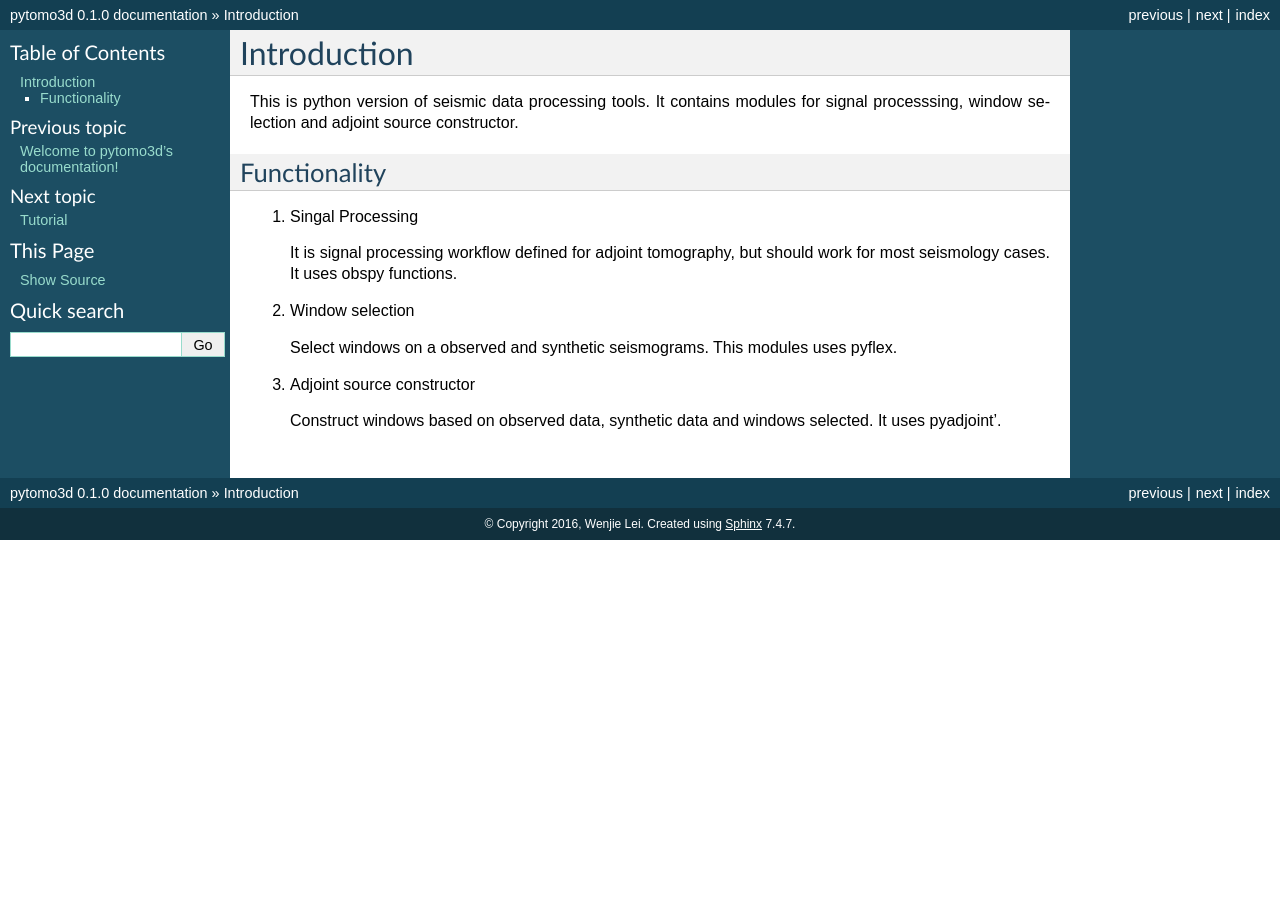
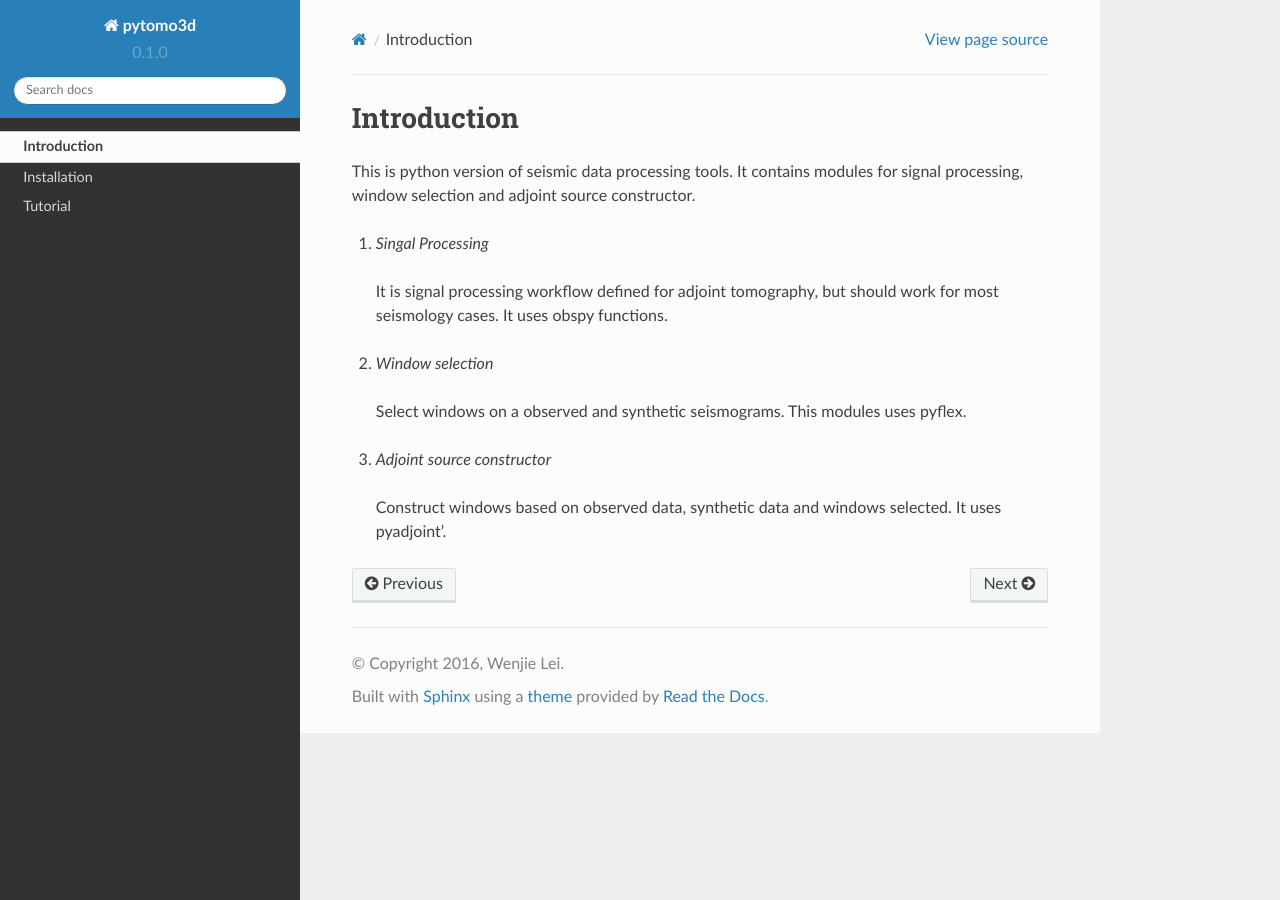
Before and after one commit to computational-seismology/pytomo3d, a Sphinx documentation site: the page built from docs/source/intro.rst, in a window 1280 px wide. Built offline with Sphinx 7.4.7 and the Read the Docs theme 2.0.0, drawn with Linux system fonts in a browser that asks for light colours.

Commit message:
update docs

```diff
--- a/docs/source/conf.py
+++ b/docs/source/conf.py
@@ -14,6 +14,7 @@
 
 import sys
 import os
+import sphinx_rtd_theme
 
 # If extensions (or modules to document with autodoc) are in another directory,
 # add these directories to sys.path here. If the directory is relative to the
@@ -103,12 +104,14 @@ pygments_style = 'sphinx'
 
 # The theme to use for HTML and HTML Help pages.  See the documentation for
 # a list of builtin themes.
-html_theme = 'default'
+#html_theme = 'default'
+html_theme = "sphinx_rtd_theme"
 
 # Theme options are theme-specific and customize the look and feel of a theme
 # further.  For a list of options available for each theme, see the
 # documentation.
 #html_theme_options = {}
+html_theme_path = [sphinx_rtd_theme.get_html_theme_path()]
 
 # Add any paths that contain custom themes here, relative to this directory.
 #html_theme_path = []
--- a/docs/source/index.rst
+++ b/docs/source/index.rst
@@ -12,6 +12,7 @@ Welcome to pytomo3d's documentation!
    :maxdepth: 2
 
    intro
+   install
    tutorial
 
 
--- a/docs/source/intro.rst
+++ b/docs/source/intro.rst
@@ -1,18 +1,13 @@
 Introduction
 ================================
 
-This is python version of seismic data processing tools. It contains modules for signal processsing, window selection and adjoint source constructor.
+This is python version of seismic data processing tools. It contains modules for signal processing, window selection and adjoint source constructor.
 
-Functionality
-++++++++++++++++++++++++++++
-1. Singal Processing
+1. *Singal Processing*
+  It is signal processing workflow defined for adjoint tomography, but should work for most seismology cases. It uses obspy functions.
 
-   It is signal processing workflow defined for adjoint tomography, but should work for most seismology cases. It uses obspy functions.
+2. *Window selection*
+  Select windows on a observed and synthetic seismograms. This modules uses pyflex.
 
-2. Window selection
-
-   Select windows on a observed and synthetic seismograms. This modules uses pyflex.
-
-3. Adjoint source constructor
-
-   Construct windows based on observed data, synthetic data and windows selected. It uses pyadjoint'.
+3. *Adjoint source constructor*
+  Construct windows based on observed data, synthetic data and windows selected. It uses pyadjoint'.
```
Also changed, not shown: docs/source/install.rst (added, +17 -0 lines).
